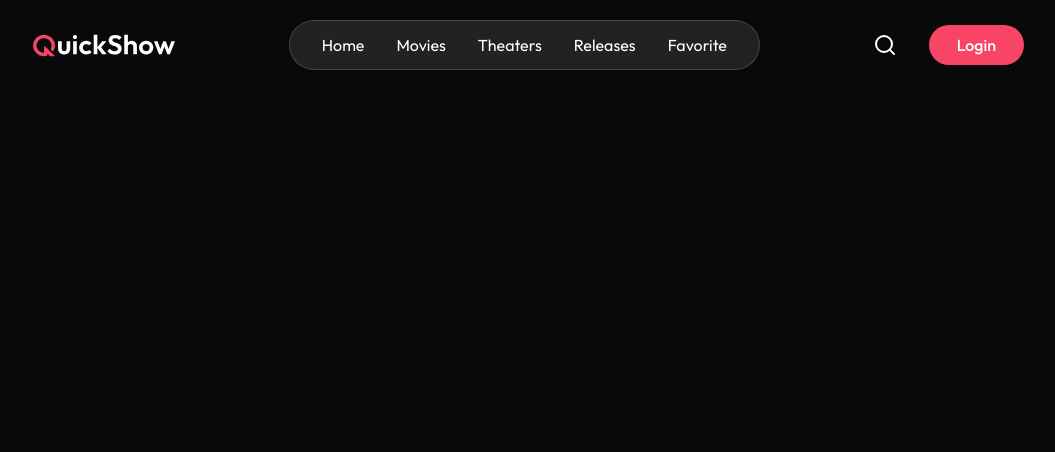
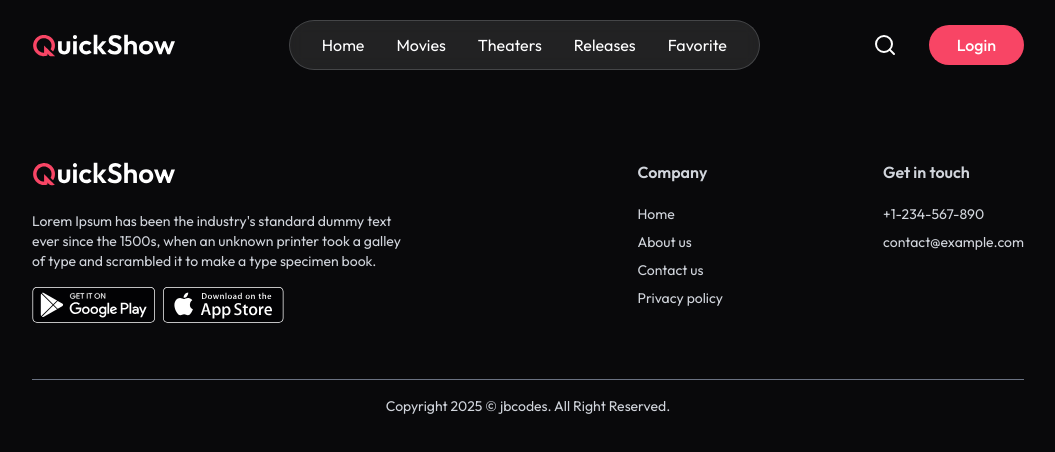
Before and after one commit to JUDHI3134/movie-ticket-booking, a React (Vite) app in the folder client/: page /favorite in a window 1280 px wide. Shown: the top 452 px of the page, without its empty margins (112-1167 px from the left). Built offline with nearby package versions, Linux system fonts and the light colour scheme; no server answers.

Commit message:
create footer

```diff
--- a/client/src/components/Footer.jsx
+++ b/client/src/components/Footer.jsx
@@ -1,10 +1,43 @@
 import React from 'react'
+import { assets } from '../assets/assets'
 
 const Footer = () => {
   return (
-    <div>
-
-    </div>
+   <footer className="px-6 mt-40 md:px-16 lg:px-36 w-full text-gray-300">
+            <div className="flex flex-col md:flex-row justify-between w-full gap-10 border-b border-gray-500 pb-14">
+                <div className="md:max-w-96">
+                    <img className="w-36 h-auto" src={assets.logo} alt="logo" />
+                    <p className="mt-6 text-sm">
+                        Lorem Ipsum has been the industry's standard dummy text ever since the 1500s, when an unknown printer took a galley of type and scrambled it to make a type specimen book.
+                    </p>
+                    <div className="flex items-center gap-2 mt-4">
+                        <img src={assets.googlePlay} alt="google play" className="h-9 w-auto" />
+                        <img src={assets.appStore} alt="app store" className="h-9 w-auto" />
+                    </div>
+                </div>
+                <div className="flex-1 flex items-start md:justify-end gap-20 md:gap-40">
+                    <div>
+                        <h2 className="font-semibold mb-5">Company</h2>
+                        <ul className="text-sm space-y-2">
+                            <li><a href="#">Home</a></li>
+                            <li><a href="#">About us</a></li>
+                            <li><a href="#">Contact us</a></li>
+                            <li><a href="#">Privacy policy</a></li>
+                        </ul>
+                    </div>
+                    <div>
+                        <h2 className="font-semibold mb-5">Get in touch</h2>
+                        <div className="text-sm space-y-2">
+                            <p>+1-234-567-890</p>
+                            <p>contact@example.com</p>
+                        </div>
+                    </div>
+                </div>
+            </div>
+            <p className="pt-4 text-center text-sm pb-5">
+                Copyright {new Date().getFullYear()} © jbcodes. All Right Reserved.
+            </p>
+        </footer>
   )
 }
 
```
